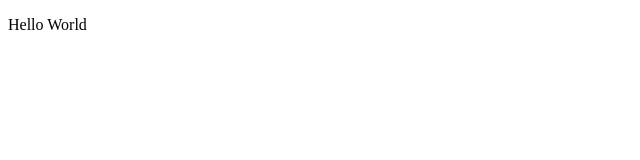
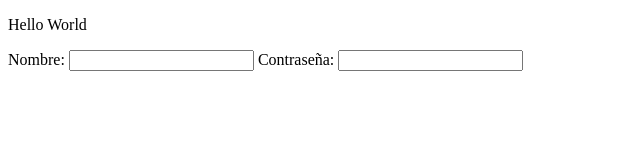
Before and after one commit to Xelphil/segundo, a plain HTML site: page index.html in a window 1280 px wide. Shown: the whole page, without its empty margins (0-640 px from the left). Drawn offline with Linux system fonts and the light colour scheme.

Commit message:
ñadido un formulario con nombre y contraseña

```diff
--- a/index.html
+++ b/index.html
@@ -6,5 +6,9 @@
     </head>
     <body>
         <p>Hello World</p>
+		<form>
+			Nombre: <input type="text">
+			Contraseña: <input type="text">
+		</form>
     </body>
 </html>
```
